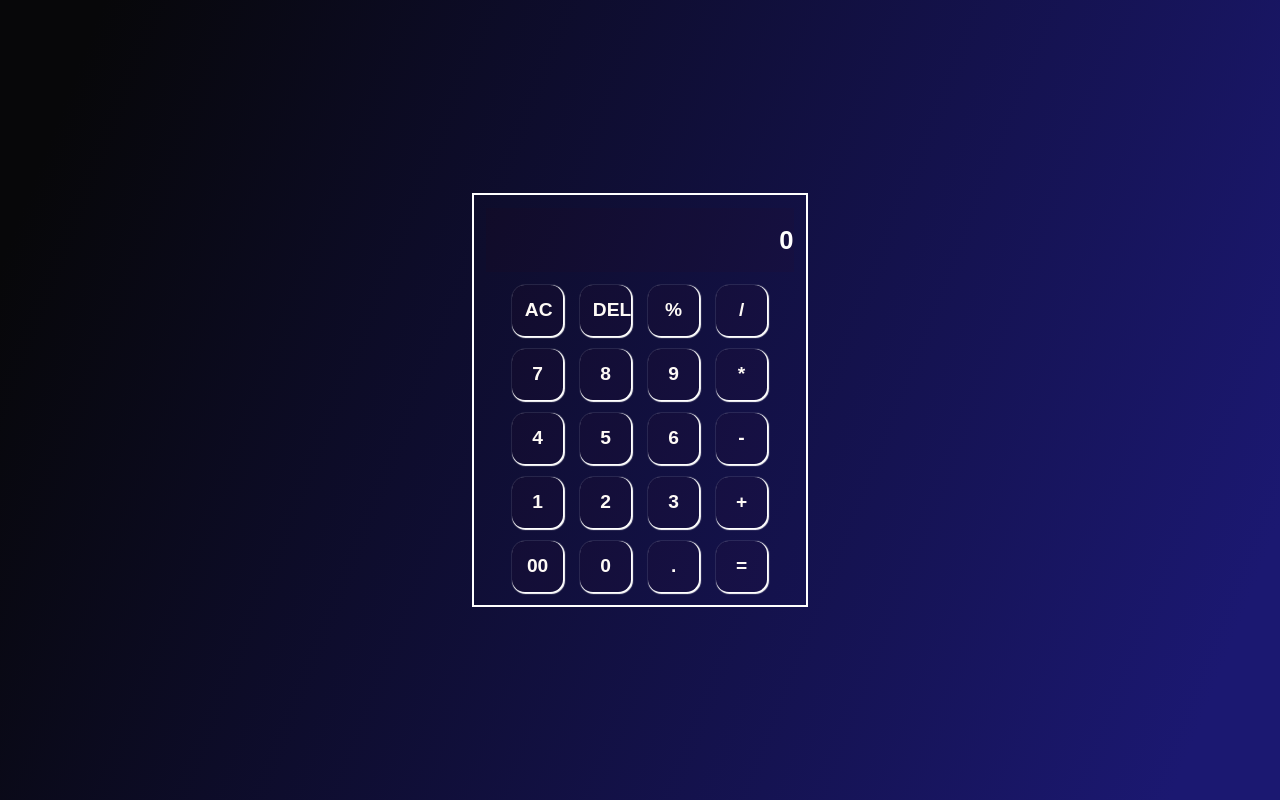
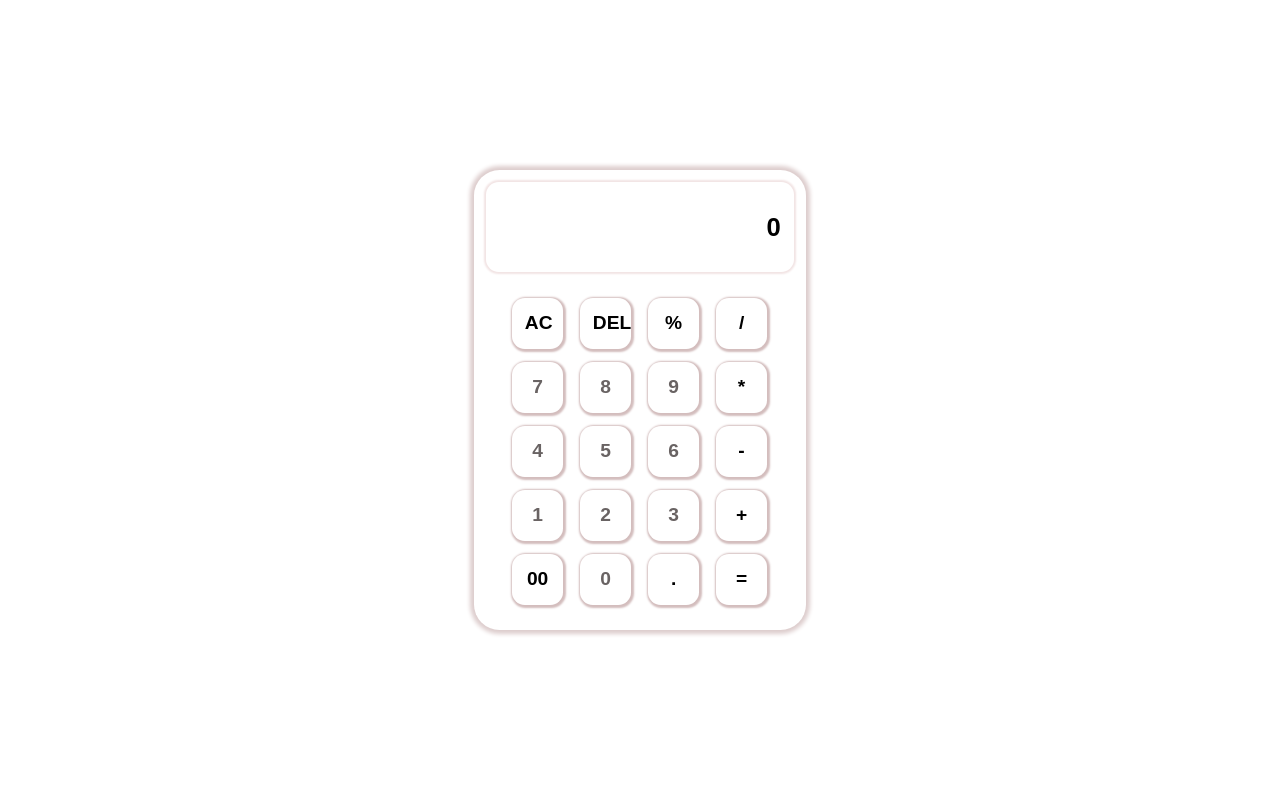
Before and after one commit to prashantbhoite123/Voice-Calculator, a plain HTML site: page index.html in a window 1280 px wide. Drawn offline with Linux system fonts and the light colour scheme.

Commit message:
style change

```diff
--- a/index.html
+++ b/index.html
@@ -12,38 +12,38 @@
         <input type="text" placeholder="0" id="inputbox" />
 
         <div class="btn">
-          <button class="oprator Ac">AC</button>
-          <button class="oprator Del">DEL</button>
-          <button class="oprator">%</button>
-          <button class="oprator">/</button>
+          <button class="oprator Ac" style="color: black">AC</button>
+          <button class="oprator Del" style="color: black">DEL</button>
+          <button class="oprator" style="color: black">%</button>
+          <button class="oprator" style="color: black">/</button>
         </div>
 
         <div class="btn">
           <button class="oprator">7</button>
           <button class="oprator">8</button>
           <button class="oprator">9</button>
-          <button class="oprator">*</button>
+          <button class="oprator" style="color: black">*</button>
         </div>
 
         <div class="btn">
           <button class="oprator">4</button>
           <button class="oprator">5</button>
           <button class="oprator">6</button>
-          <button class="oprator">-</button>
+          <button class="oprator" style="color: black">-</button>
         </div>
 
         <div class="btn">
           <button class="oprator">1</button>
           <button class="oprator">2</button>
           <button class="oprator">3</button>
-          <button class="oprator">+</button>
+          <button class="oprator" style="color: black">+</button>
         </div>
 
         <div class="btn">
-          <button class="oprator">00</button>
+          <button class="oprator" style="color: black">00</button>
           <button class="oprator">0</button>
-          <button class="oprator">.</button>
-          <button class="oprator equal">=</button>
+          <button class="oprator" style="color: black">.</button>
+          <button class="oprator equal" style="color: black">=</button>
         </div>
       </div>
     </div>
--- a/style.css
+++ b/style.css
@@ -10,25 +10,27 @@
   align-items: center;
   height: 100vh;
   width: 100vw;
-  background-image: linear-gradient(
+  background-color: #fff;
+  /* background-image: linear-gradient(
     111.4deg,
     rgba(7, 7, 9, 1) 6.5%,
     rgba(27, 24, 113, 1) 93.2%
-  );
+  ); */
 }
 .content {
-  /* border: 2px solid rgba(71, 3, 3, 0.06); */
-  border: 2px solid white;
-  position: relative;
+  box-shadow: 0px 0px 4px 4px #ddcdcd;
+  background-color: #fff;
+  border-radius: 2vw;
   padding: 1vw;
+  padding-bottom: 2vw;
 }
 button {
-  box-shadow: 1px 1px 1px 1px #fff;
+  box-shadow: 1px 1px 2px 2px #d3bdbd;
   text-align: center;
   font-size: 1.5vw;
   font-weight: 700;
-  background-color: rgba(71, 3, 3, 0.06);
-  color: #fefaf6;
+  background-color: #fff;
+  color: #696363;
   margin-left: 1vw;
   padding: 1vw;
   gap: 15px;
@@ -43,37 +45,44 @@ button {
 }
 
 input {
-  background-color: rgba(71, 3, 3, 0.06);
+  margin-bottom: 1vw;
+  box-shadow: 0px 0px 2px 2px #f2e4e4;
+  /* background-color: rgba(71, 3, 3, 0.06); */
   text-align: end;
   /* color: #000; */
   font-size: 2vw;
   font-weight: 700;
-  color: #fff;
+  color: #000;
+  border-radius: 1vw;
   border: none;
-  height: 5vw;
+  height: 7vw;
   width: 24vw;
+  padding: 1vw;
 }
 input::placeholder {
   text-align: end;
-  color: #fff;
+  color: #000;
   font-size: 2vw;
   font-weight: 700;
 }
 @media (max-width: 800px) {
   .container {
     display: flex;
-
   }
   .content {
+    padding-top: 2vw;
     height: 70vh;
     width: 90vw;
   }
   input {
+    padding: 1vw;
     font-size: 7vw;
+    margin-left: 1vw;
     height: 29vw;
     width: 85vw;
   }
   input::placeholder {
+    border: none;
     font-size: 7vw;
   }
   button {
```
